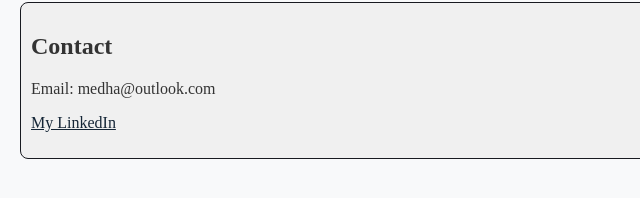
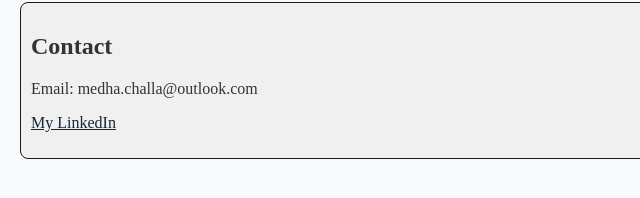
Before and after one commit to Medhachalla/Medhachalla.github.io, a plain HTML site: page contact.html in a window 1280 px wide. Shown: the part 260-458 px from the top of the page, 0-640 px from the left. Drawn offline with Linux system fonts and the light colour scheme.

Commit message:
final change

```diff
--- a/contact.html
+++ b/contact.html
@@ -22,7 +22,7 @@
 
 <section>
     <h2>Contact</h2>
-    <p>Email: medha@outlook.com</p>
+    <p>Email: medha.challa@outlook.com</p>
     <p><a href="https://www.linkedin.com/in/medhachalla" target="_blank">My LinkedIn</a></p>
 
 </section>
```
